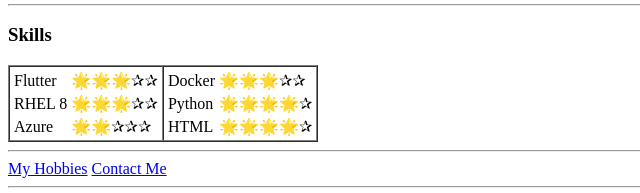
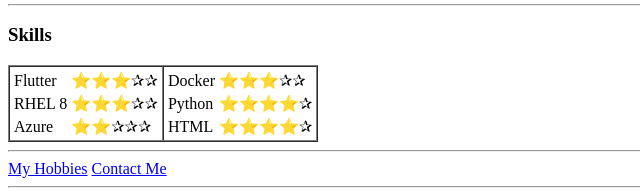
Before and after one commit to gauravmehta13/HTML-Portfolio, a plain HTML site: page index.html in a window 1280 px wide. Shown: the part 718-911 px from the top of the page, 0-640 px from the left. Drawn offline with Linux system fonts and the light colour scheme.

Commit message:
minor fixes

```diff
--- a/index.html
+++ b/index.html
@@ -65,24 +65,24 @@
                <td><table>
                    <tr>
                    <td>Flutter</td>
-                   <td>🌟🌟🌟✰✰</td>
+                   <td>⭐⭐⭐✰✰</td>
                </tr>
                <tr>
                    <td>RHEL 8</td>
-                   <td>🌟🌟🌟✰✰</td>
+                   <td>⭐⭐⭐✰✰</td>
                </tr>
                <tr><td>Azure</td>
-            <td>🌟🌟✰✰✰</td></tr>
+            <td>⭐⭐✰✰✰</td></tr>
             </table></td>
                <td><table> <tr>
                 <td>Docker</td>
-                <td>🌟🌟🌟✰✰</td>
+                <td>⭐⭐⭐✰✰</td>
             </tr>
         <tr>
             <td>Python</td>
-            <td>🌟🌟🌟🌟✰</td>
+            <td>⭐⭐⭐⭐✰</td>
         </tr>
-        <tr><td>HTML</td><td>🌟🌟🌟🌟✰</td></tr>
+        <tr><td>HTML</td><td>⭐⭐⭐⭐✰</td></tr>
     </table></td>
            </tr>
         </table>
```
